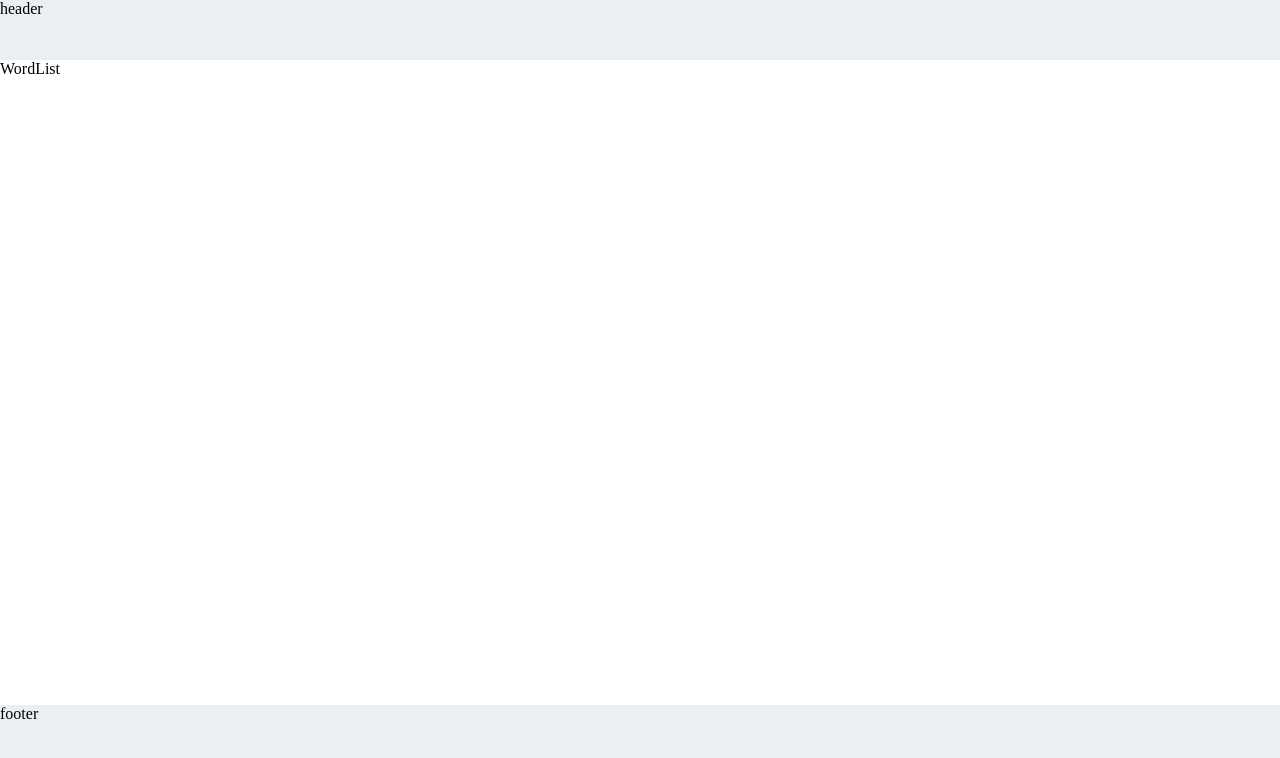
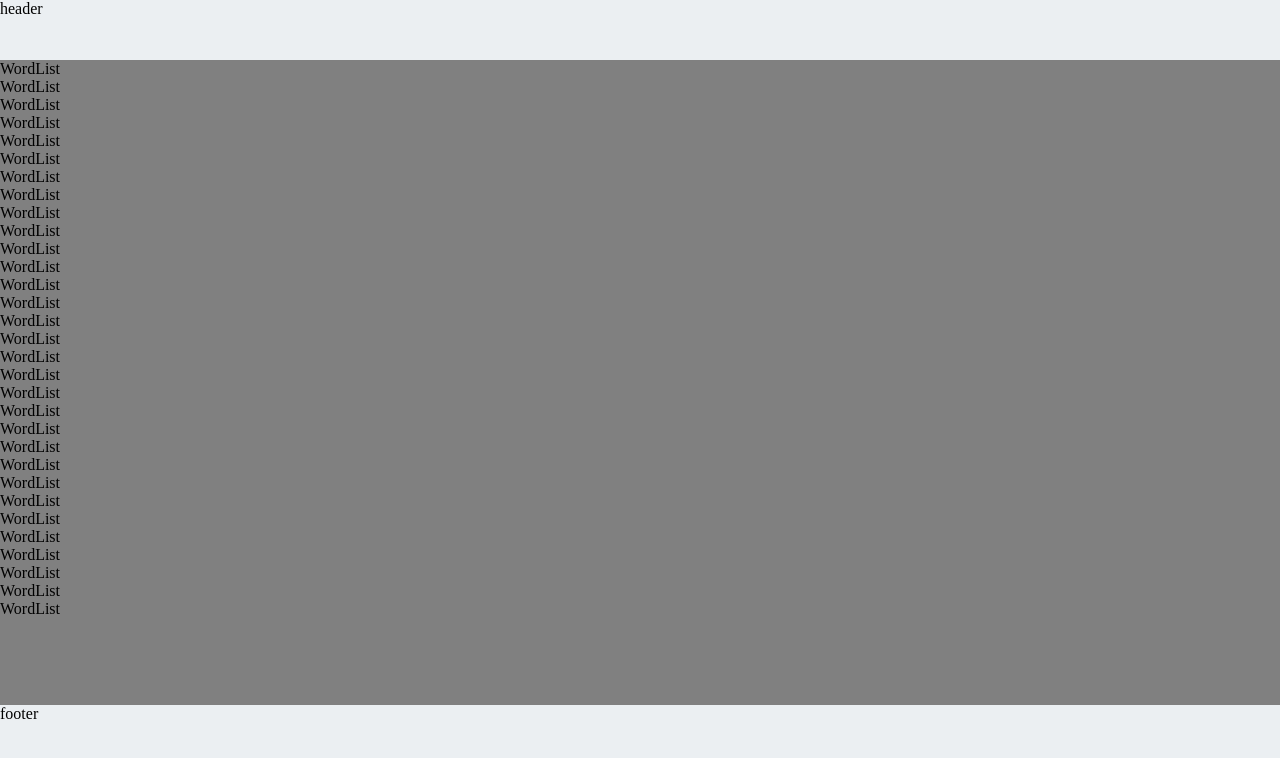
Before and after one commit to Ryomasao/fast-jp-en, a React (Create React App) app: page / in a window 1280 px wide. Shown: the top 758 px of the page. Built offline with nearby package versions, Linux system fonts and the light colour scheme.

Commit message:
スクロールを調整

```diff
--- a/src/page/WordList.tsx
+++ b/src/page/WordList.tsx
@@ -4,6 +4,36 @@ import MainTemplate from '../template/Main'
 const WordList: React.FC = () => (
   <MainTemplate>
     <div>WordList</div>
+    <div>WordList</div>
+    <div>WordList</div>
+    <div>WordList</div>
+    <div>WordList</div>
+    <div>WordList</div>
+    <div>WordList</div>
+    <div>WordList</div>
+    <div>WordList</div>
+    <div>WordList</div>
+    <div>WordList</div>
+    <div>WordList</div>
+    <div>WordList</div>
+    <div>WordList</div>
+    <div>WordList</div>
+    <div>WordList</div>
+    <div>WordList</div>
+    <div>WordList</div>
+    <div>WordList</div>
+    <div>WordList</div>
+    <div>WordList</div>
+    <div>WordList</div>
+    <div>WordList</div>
+    <div>WordList</div>
+    <div>WordList</div>
+    <div>WordList</div>
+    <div>WordList</div>
+    <div>WordList</div>
+    <div>WordList</div>
+    <div>WordList</div>
+    <div>WordList</div>
   </MainTemplate>
 )
 
--- a/src/template/Main.tsx
+++ b/src/template/Main.tsx
@@ -4,10 +4,27 @@ import { css, jsx, Global } from '@emotion/core'
 import Header from '../organisms/Header'
 import Footer from '../organisms/Footer'
 
+interface MainProps {
+  className?: string
+}
+
+const Main: React.FC<MainProps> = ({ className, children }) => {
+  return (
+    <div className={className}>
+      <Global styles={globalStyle} />
+      <Header css={headerStyle} />
+      <main css={mainStyle}>{children}</main>
+      <Footer css={footerStyle} />
+    </div>
+  )
+}
+
 // TODO GlobalスタイルはApp.tsxに移行する
+// body全体にはスクロールはさせないようにする
 const globalStyle = css`
   body {
     margin: 0;
+    overflow: 'hidden';
   }
 `
 
@@ -22,6 +39,9 @@ const headerStyle = css({
 
 const mainStyle = css({
   marginTop: `${headerHeight}px`,
+  height: `calc(100vh - ${headerHeight}px)`,
+  backgroundColor: `gray`,
+  overflow: 'scroll',
 })
 
 const footerStyle = css({
@@ -31,15 +51,4 @@ const footerStyle = css({
   width: '100%',
 })
 
-const Main: React.FC = ({ children }) => {
-  return (
-    <div>
-      <Global styles={globalStyle} />
-      <Header css={headerStyle} />
-      <main css={mainStyle}>{children}</main>
-      <Footer css={footerStyle} />
-    </div>
-  )
-}
-
 export default Main
```
